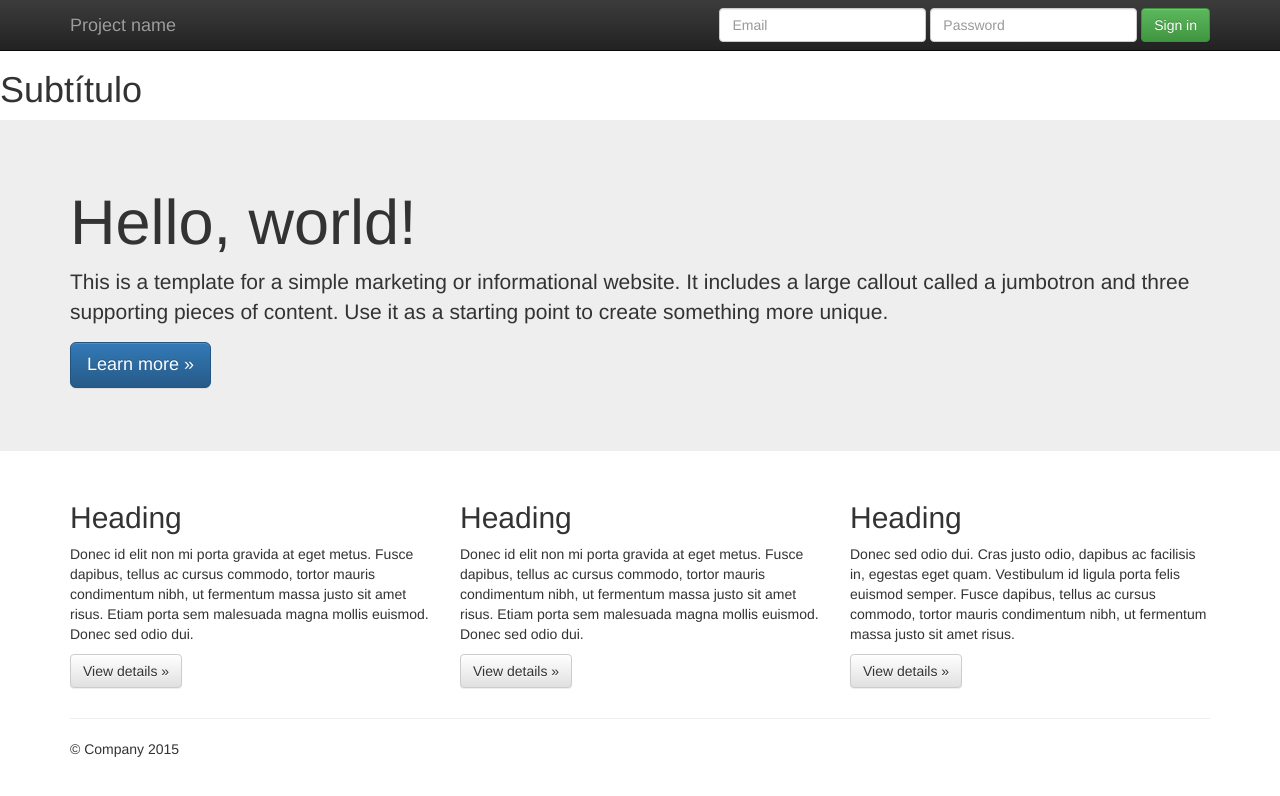
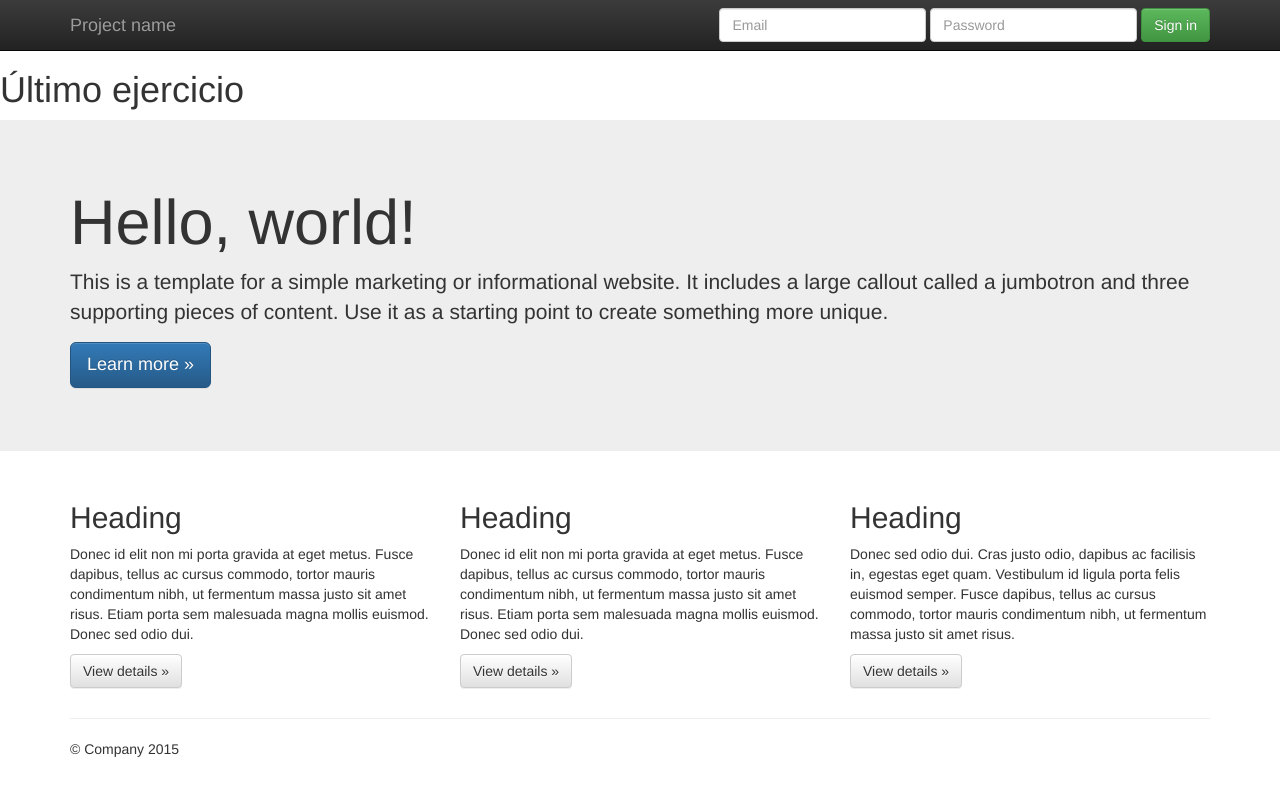
Before and after one commit to RosiMolina/severo-ed-git, a plain HTML site: page index.html in a window 1280 px wide. Drawn offline with nearby package versions, Linux system fonts and the light colour scheme.

Commit message:
Añadido subtítulo a index

```diff
--- a/index.html
+++ b/index.html
@@ -7,7 +7,7 @@
         <meta charset="utf-8">
         <meta http-equiv="X-UA-Compatible" content="IE=edge,chrome=1">
         <title>Proyecto 03</title>
-        <h1>Subtítulo</h1>
+        <h1>Último ejercicio</h1>
         <meta name="description" content="">
         <meta name="viewport" content="width=device-width, initial-scale=1">
         <link rel="apple-touch-icon" href="apple-touch-icon.png">
```
